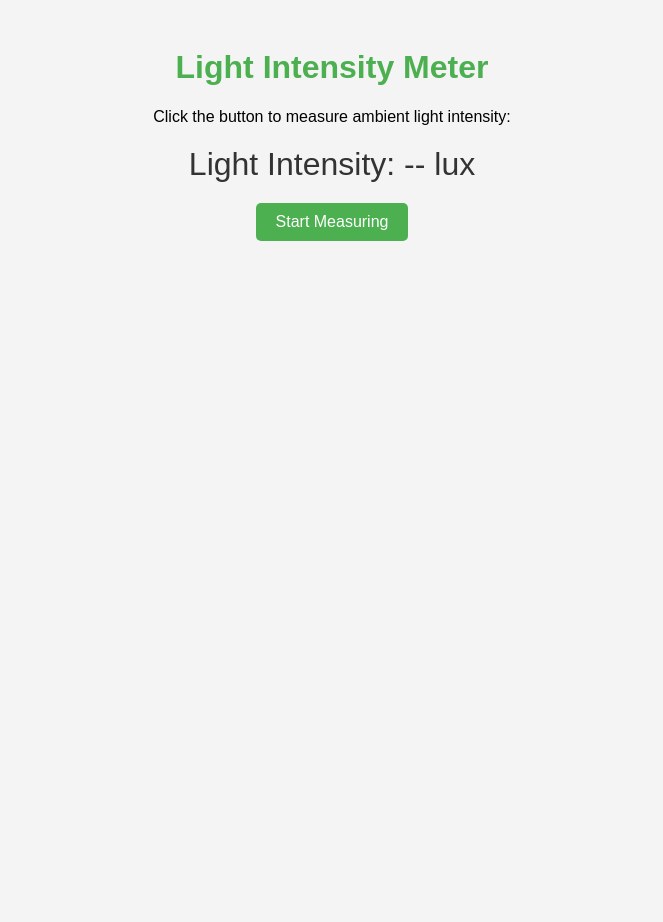
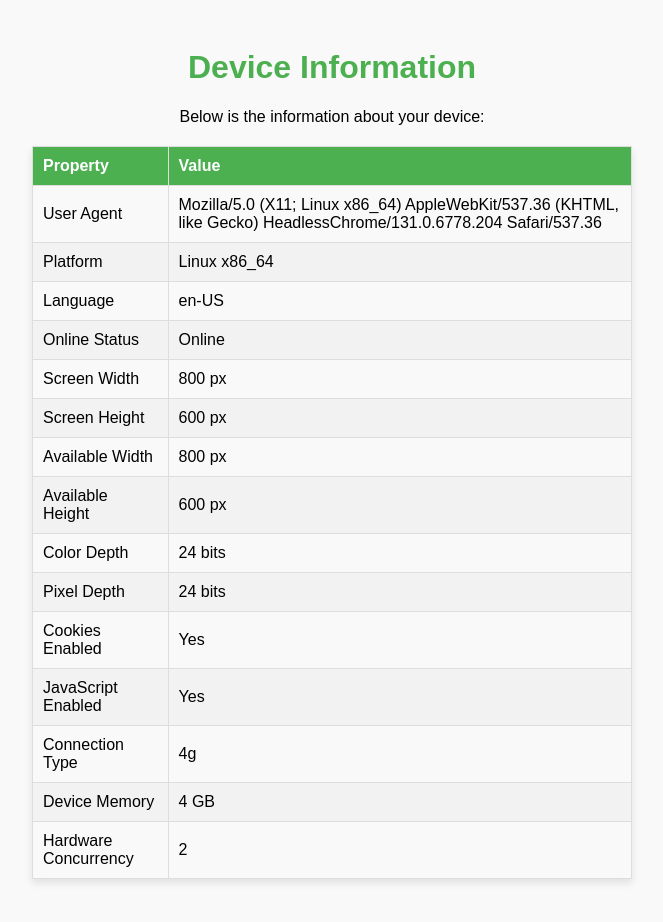
Before and after one commit to rajkuma1046/setuu, a plain HTML site: page test.html in a window 1280 px wide. Shown: the whole page, without its empty margins (308-971 px from the left). Before the commit the page ends 800 px from the top, so only its background shows below. Drawn offline with Linux system fonts and the light colour scheme.

Commit message:
Update test.html

```diff
--- a/test.html
+++ b/test.html
@@ -3,70 +3,86 @@
 <head>
   <meta charset="UTF-8">
   <meta name="viewport" content="width=device-width, initial-scale=1.0">
-  <title>Light Intensity Meter</title>
+  <title>Device Information</title>
   <style>
     body {
       font-family: Arial, sans-serif;
       text-align: center;
       padding: 20px;
-      background-color: #f4f4f4;
+      background-color: #f9f9f9;
     }
     h1 {
       color: #4CAF50;
     }
-    #light-intensity {
-      font-size: 2rem;
-      margin: 20px 0;
-      color: #333;
+    table {
+      margin: 20px auto;
+      border-collapse: collapse;
+      width: 80%;
+      max-width: 600px;
+      box-shadow: 0 4px 8px rgba(0, 0, 0, 0.1);
     }
-    #status {
-      font-size: 1rem;
-      color: #666;
+    th, td {
+      border: 1px solid #ddd;
+      padding: 10px;
+      text-align: left;
     }
-    button {
-      padding: 10px 20px;
-      font-size: 16px;
+    th {
+      background-color: #4CAF50;
       color: white;
-      background-color: #4CAF50;
-      border: none;
-      cursor: pointer;
-      border-radius: 5px;
     }
-    button:hover {
-      background-color: #45a049;
+    tr:nth-child(even) {
+      background-color: #f2f2f2;
     }
   </style>
 </head>
 <body>
-  <h1>Light Intensity Meter</h1>
-  <p>Click the button to measure ambient light intensity:</p>
-  <div id="light-intensity">Light Intensity: -- lux</div>
-  <div id="status"></div>
-  <button onclick="startLightMeasurement()">Start Measuring</button>
+  <h1>Device Information</h1>
+  <p>Below is the information about your device:</p>
+  <table>
+    <thead>
+      <tr>
+        <th>Property</th>
+        <th>Value</th>
+      </tr>
+    </thead>
+    <tbody id="device-info"></tbody>
+  </table>
 
   <script>
-    function startLightMeasurement() {
-      const lightIntensityDisplay = document.getElementById('light-intensity');
-      const statusDisplay = document.getElementById('status');
+    function getDeviceInfo() {
+      const infoTable = document.getElementById('device-info');
+      const deviceData = [
+        { property: 'User Agent', value: navigator.userAgent },
+        { property: 'Platform', value: navigator.platform },
+        { property: 'Language', value: navigator.language },
+        { property: 'Online Status', value: navigator.onLine ? 'Online' : 'Offline' },
+        { property: 'Screen Width', value: screen.width + ' px' },
+        { property: 'Screen Height', value: screen.height + ' px' },
+        { property: 'Available Width', value: screen.availWidth + ' px' },
+        { property: 'Available Height', value: screen.availHeight + ' px' },
+        { property: 'Color Depth', value: screen.colorDepth + ' bits' },
+        { property: 'Pixel Depth', value: screen.pixelDepth + ' bits' },
+        { property: 'Cookies Enabled', value: navigator.cookieEnabled ? 'Yes' : 'No' },
+        { property: 'JavaScript Enabled', value: 'Yes' }, // If this script is running, JavaScript is enabled
+        { property: 'Connection Type', value: navigator.connection?.effectiveType || 'Not Available' },
+        { property: 'Device Memory', value: navigator.deviceMemory ? navigator.deviceMemory + ' GB' : 'Not Available' },
+        { property: 'Hardware Concurrency', value: navigator.hardwareConcurrency || 'Not Available' }
+      ];
 
-      if ('AmbientLightSensor' in window) {
-        try {
-          const sensor = new AmbientLightSensor();
-          sensor.addEventListener('reading', () => {
-            lightIntensityDisplay.innerText = `Light Intensity: ${sensor.illuminance.toFixed(2)} lux`;
-            statusDisplay.innerText = 'Ambient light sensor is active.';
-          });
-          sensor.addEventListener('error', (event) => {
-            statusDisplay.innerText = `Sensor error: ${event.error.message}`;
-          });
-          sensor.start();
-        } catch (error) {
-          statusDisplay.innerText = `Error: ${error.message}`;
-        }
-      } else {
-        statusDisplay.innerText = 'Ambient Light Sensor API is not supported on this device.';
-      }
+      deviceData.forEach((data) => {
+        const row = document.createElement('tr');
+        const propertyCell = document.createElement('td');
+        const valueCell = document.createElement('td');
+        propertyCell.textContent = data.property;
+        valueCell.textContent = data.value;
+        row.appendChild(propertyCell);
+        row.appendChild(valueCell);
+        infoTable.appendChild(row);
+      });
     }
+
+    // Populate the table with device information
+    getDeviceInfo();
   </script>
 </body>
 </html>
```
